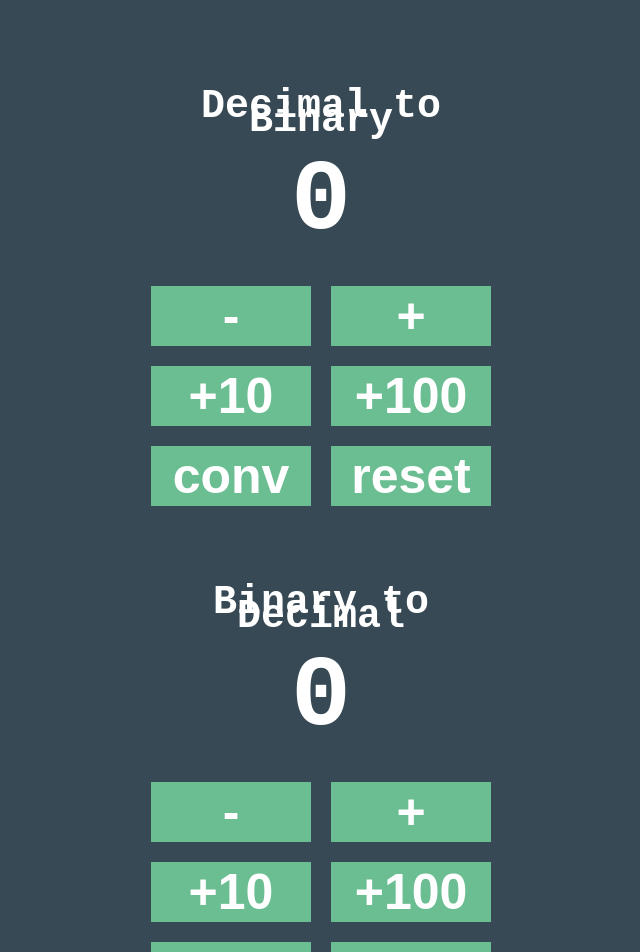
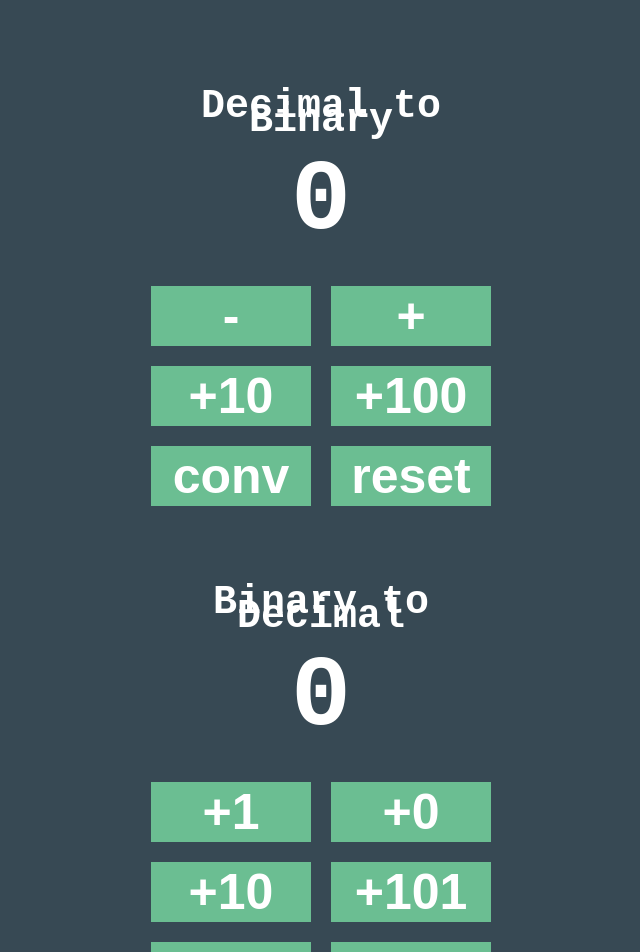
Before and after one commit to caseyDev422/dec-binary-convertor, a React (Create React App) app: page / in a window 1280 px wide. Shown: the top 952 px of the page, without its empty margins (319-959 px from the left). Built offline with nearby package versions, Linux system fonts and the light colour scheme.

Commit message:
Binary and Decimal working

```diff
--- a/src/components/App.jsx
+++ b/src/components/App.jsx
@@ -15,7 +15,7 @@ function App(props) {
     return [count, input];
   }
 
-  const [decimal, setDecimal] = useState(0);
+  // const [decimal, setDecimal] = useState(0);
 
   // function Binary() {
   //   const [decimal, setDecimal] = useState(0);
@@ -32,9 +32,9 @@ function App(props) {
   //   return [decimalBinary, decimal];
   // }
 
-  function binaryConvert() {
-    setDecimal(decimal.toString(2));
-  }
+  // function binaryConvert() {
+  //   setDecimal(decimal.toString(2));
+  // }
 
   // function ResetDecimal() {
   //   const [value, setDecimalZero] = useInput(0);
@@ -56,8 +56,16 @@ function App(props) {
     setCount(count + 10);
   }
 
+  function increaseNine() {
+    setCount(count + 10);
+  }
+
   function increaseHundred() {
     setCount(count + 100);
+  }
+
+  function increaseHundredOne() {
+    setCount(count + 101);
   }
 
   function decrease() {
@@ -69,9 +77,16 @@ function App(props) {
   }
 
   function binaryToDec() {
-    var countInt = count;
-    var digit = parseInt(countInt, 2);
+    var digit = parseInt(count, 2);
     setCount(digit);
+  }
+
+  function plusZero() {
+    setCount(count * 10);
+  }
+
+  function plusOne() {
+    setCount(count + 0 + 1);
   }
 
   function reset() {
@@ -93,13 +108,14 @@ function App(props) {
       <div className="container">
         <h2>Binary to Decimal</h2>
         <h1>{count}</h1>
-        <button onClick={decrease}>-</button>
-        <button onClick={increase}>+</button>
-        <button onClick={increaseTen}>+10</button>
-        <button onClick={increaseHundred}>+100</button>
+        <button onClick={plusOne}>+1</button>
+        <button onClick={plusZero}>+0</button>
+        <button onClick={increaseNine}>+10</button>
+        <button onClick={increaseHundredOne}>+101</button>
         <button onClick={binaryToDec}>conv</button>
         <button onClick={reset}>reset</button>
       </div>
+      <useInput />
       {/* <div className="container">
         <h3>Decimal - Binary</h3>
         <Binary />
```
